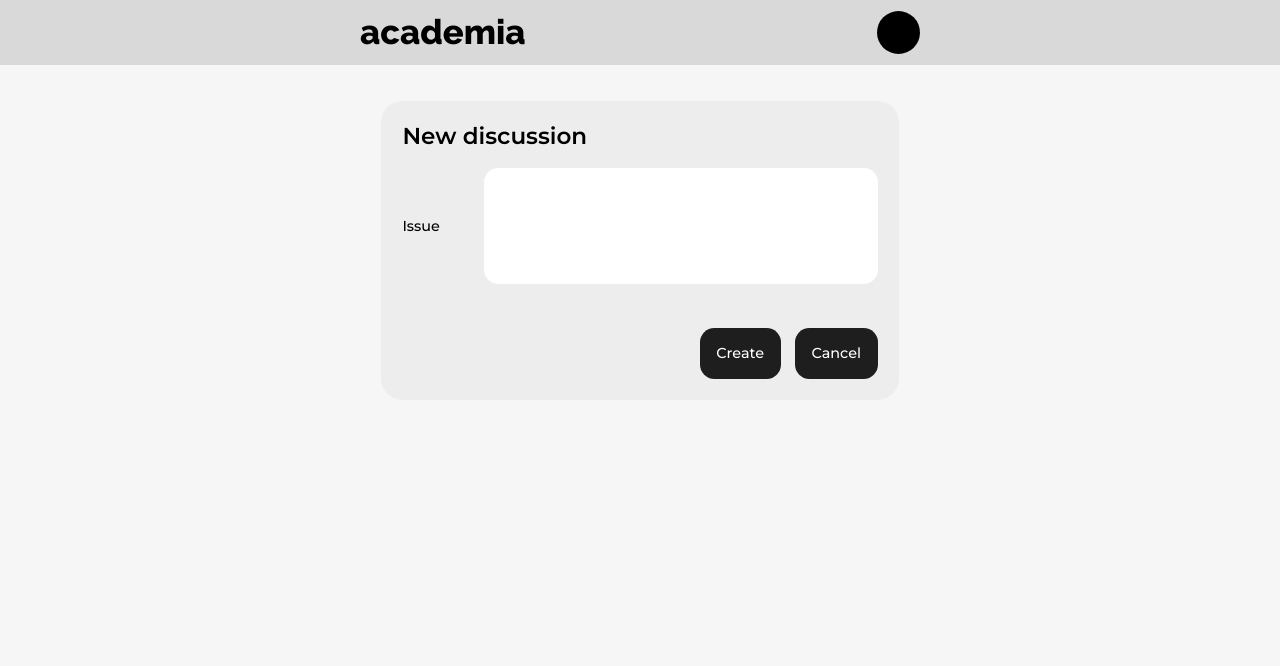
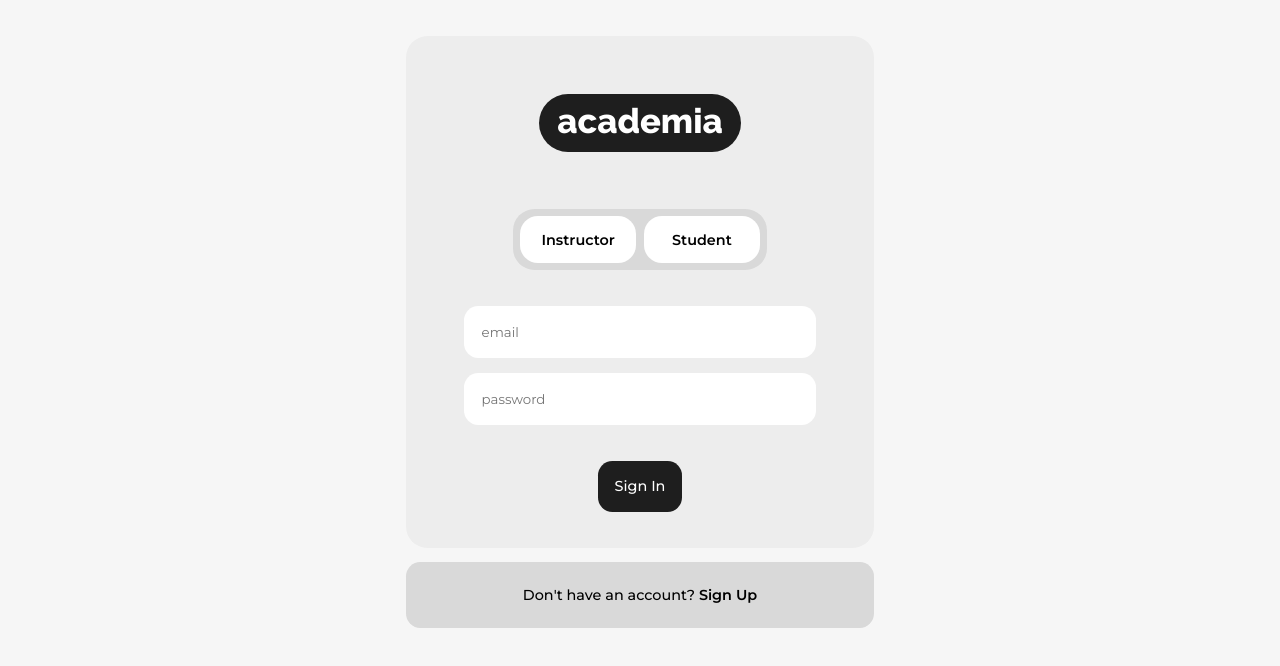
Before and after one commit to avi-spc/academia-backend, a React (Create React App) app in the folder client/: page / in a window 1280 px wide. Shown: the top 666 px of the page. Built offline with nearby package versions, Linux system fonts and the light colour scheme.

Commit message:
sass: added sass for components - signIn, signUp :lipstick:

```diff
--- a/client/src/App.js
+++ b/client/src/App.js
@@ -6,12 +6,13 @@ import Course from './components/create/Course';
 import Navbar from './components/header/Navabr';
 import Announcement from './components/create/Announcement';
 import Discussion from './components/create/Discussion';
+import SignUp from './components/auth/SignUp';
+import SignIn from './components/auth/SignIn';
 
 const App = () => {
 	return (
 		<div className="App">
-			<Navbar />
-			<Discussion />
+			<SignIn />
 		</div>
 	);
 };
--- a/client/src/components/auth/SignIn.jsx
+++ b/client/src/components/auth/SignIn.jsx
@@ -1,25 +1,25 @@
 const SignIn = () => {
 	return (
-		<div className="container">
+		<div className="container-small">
 			<div className="sign-in">
 				<div className="logo">academia</div>
-				<div className="account-type-tabs">
+				<div className="account-type-tabs text-normal-SM">
 					<div className="tab">Instructor</div>
 					<div className="tab">Student</div>
 				</div>
 				<form className="sign-in__form--instructor">
 					<input type="email" placeholder="email" />
 					<input type="password" placeholder="password" />
-					<button>Sign In</button>
+					<button className="btn btn--round">Sign In</button>
 				</form>
-				<form className="sign-in__form--student">
+				{/* <form className="sign-in__form--student">
 					<input type="text" placeholder="institute id" />
 					<input type="password" placeholder="password" />
 					<button>Sign In</button>
-				</form>
+				</form> */}
 			</div>
-			<button>
-				Don't have an account? <span>Sign Up</span>
+			<button className="btn-alternate text-normal-M">
+				Don't have an account? <span className="text-normal-SM">Sign Up</span>
 			</button>
 		</div>
 	);
--- a/client/src/components/auth/SignUp.jsx
+++ b/client/src/components/auth/SignUp.jsx
@@ -1,9 +1,9 @@
 const SignUp = () => {
 	return (
-		<div className="container">
+		<div className="container-small">
 			<div className="sign-up">
 				<div className="logo">academia</div>
-				<div className="account-type-tabs">
+				<div className="account-type-tabs text-normal-SM">
 					<div className="tab">Instructor</div>
 					<div className="tab">Student</div>
 				</div>
@@ -12,17 +12,17 @@ const SignUp = () => {
 					<input type="password" placeholder="password" />
 					<input type="text" placeholder="name" />
 					<input type="text" placeholder="access code" />
-					<button>Sign Up</button>
+					<button className="btn btn--round">Sign Up</button>
 				</form>
-				<form className="sign-up__form--student">
+				{/* <form className="sign-up__form--student">
 					<input type="text" placeholder="institute id" />
 					<input type="password" placeholder="password" />
 					<input type="text" placeholder="name" />
 					<button>Sign Up</button>
-				</form>
+				</form> */}
 			</div>
-			<button>
-				Already have an account? <span>Sign In</span>
+			<button className="btn-alternate text-normal-M">
+				Already have an account? <span className="text-normal-SM">Sign In</span>
 			</button>
 		</div>
 	);
--- a/client/src/components/header/Navabr.jsx
+++ b/client/src/components/header/Navabr.jsx
@@ -1,7 +1,9 @@
 const Navbar = () => {
 	return (
 		<div className="navbar">
-			<div className="navbar__logo">academia</div>
+			<div>
+				<div className="navbar__logo">academia</div>
+			</div>
 			<div className="navbar__account"></div>
 		</div>
 	);
--- a/client/src/index.css
+++ b/client/src/index.css
@@ -4,7 +4,8 @@
 *::before,
 *::after {
   margin: 0;
-  padding: 0; }
+  padding: 0;
+  box-sizing: border-box; }
 
 html {
   font-size: 45%; }
@@ -67,6 +68,10 @@ h1 {
   font-size: 1.6rem;
   font-weight: 500; }
 
+.container-small {
+  max-width: 65rem;
+  margin: 5rem auto; }
+
 .container-medium {
   max-width: 66rem;
   margin: 5rem auto;
@@ -102,6 +107,52 @@ h1 {
   .announcement__message {
     grid-column: 2/-1; }
 
+.sign-up,
+.sign-in {
+  display: grid;
+  grid-template-columns: 1fr;
+  justify-items: center;
+  padding: 8rem;
+  padding-bottom: 5rem;
+  background-color: #ededed;
+  border-radius: 3rem; }
+  .sign-up .account-type-tabs,
+  .sign-in .account-type-tabs {
+    display: grid;
+    grid-template-columns: repeat(2, minmax(0, 1fr));
+    grid-gap: 0 1rem;
+    text-align: center;
+    padding: 1rem;
+    background-color: #d9d9d9;
+    border-radius: 3rem; }
+    .sign-up .account-type-tabs .tab,
+    .sign-in .account-type-tabs .tab {
+      padding: 2rem 3rem;
+      border-radius: 2.5rem;
+      background-color: #ffffff; }
+  .sign-up form,
+  .sign-in form {
+    text-align: center;
+    margin: 5rem auto 0 auto; }
+    .sign-up form input,
+    .sign-in form input {
+      width: 100%; }
+      .sign-up form input:not(:first-child),
+      .sign-in form input:not(:first-child) {
+        margin-top: 2rem; }
+    .sign-up form button,
+    .sign-in form button {
+      margin-top: 5rem; }
+
+.logo {
+  font-family: 'Raleway', sans-serif;
+  font-size: 4.8rem;
+  margin-bottom: 8rem;
+  padding: 1rem 2.5rem 1.5rem 2.5rem;
+  color: #ffffff;
+  background-color: #1e1e1e;
+  border-radius: 10rem; }
+
 .btn {
   font-family: 'Montserrat', sans-serif;
   color: #ffffff;
@@ -129,6 +180,21 @@ h1 {
   .btn--danger {
     color: #c93b37;
     background-color: #ff938b; }
+
+.btn-alternate {
+  font-family: 'Montserrat', sans-serif;
+  margin-top: 2rem;
+  padding: 3.3rem 0;
+  width: 100%;
+  color: #000000;
+  background-color: #d9d9d9;
+  border-radius: 2rem;
+  border-style: none;
+  cursor: pointer; }
+  .btn-alternate:hover {
+    background-color: #ededed; }
+  .btn-alternate span {
+    color: #000000; }
 
 .chore {
   border-radius: 2.5rem;
@@ -329,7 +395,11 @@ h1 {
   background-color: #d9d9d9; }
   .navbar__logo {
     font-family: 'Raleway', sans-serif;
-    font-size: 4.8rem; }
+    font-size: 4.8rem;
+    padding: 1rem 2.5rem 1.5rem 2.5rem;
+    color: #ffffff;
+    background-color: #1e1e1e;
+    border-radius: 10rem; }
   .navbar__account {
     width: 6rem;
     height: 6rem;
--- a/client/src/sass/base/_base.scss
+++ b/client/src/sass/base/_base.scss
@@ -3,6 +3,7 @@
 *::after {
 	margin: 0;
 	padding: 0;
+	box-sizing: border-box;
 }
 
 html {
--- a/client/src/sass/base/_utilities.scss
+++ b/client/src/sass/base/_utilities.scss
@@ -1,3 +1,8 @@
+.container-small {
+	max-width: 65rem;
+	margin: 5rem auto;
+}
+
 .container-medium {
 	max-width: 66rem;
 	margin: 5rem auto;
--- /dev/null
+++ b/client/src/sass/components/_auth.scss
@@ -0,0 +1,60 @@
+.sign-up,
+.sign-in {
+	display: grid;
+	grid-template-columns: 1fr;
+	justify-items: center;
+
+	padding: 8rem;
+	padding-bottom: 5rem;
+
+	background-color: $color-surface-secondary;
+	border-radius: $border-radius-extra-large;
+
+	.account-type-tabs {
+		display: grid;
+		grid-template-columns: repeat(2, minmax(0, 1fr));
+		grid-gap: 0 1rem;
+
+		text-align: center;
+		padding: 1rem;
+
+		background-color: $color-surface-primary;
+		border-radius: $border-radius-extra-large;
+
+		.tab {
+			padding: 2rem 3rem;
+
+			border-radius: $border-radius-large;
+			background-color: $color-surface-tertiary;
+		}
+	}
+
+	form {
+		text-align: center;
+		margin: 5rem auto 0 auto;
+
+		input {
+			width: 100%;
+
+			&:not(:first-child) {
+				margin-top: 2rem;
+			}
+		}
+
+		button {
+			margin-top: 5rem;
+		}
+	}
+}
+
+.logo {
+	font-family: 'Raleway', sans-serif;
+	font-size: 4.8rem;
+
+	margin-bottom: 8rem;
+
+	padding: 1rem 2.5rem 1.5rem 2.5rem;
+	color: $color-text-primary;
+	background-color: $color-surface-quarternary;
+	border-radius: 10rem;
+}
--- a/client/src/sass/components/_button.scss
+++ b/client/src/sass/components/_button.scss
@@ -41,3 +41,27 @@
 		background-color: $color-surface-error;
 	}
 }
+
+.btn-alternate {
+	font-family: 'Montserrat', sans-serif;
+
+	margin-top: 2rem;
+	padding: 3.3rem 0;
+	width: 100%;
+
+	color: $color-text-secondary;
+
+	background-color: $color-surface-primary;
+	border-radius: $border-radius-medium;
+	border-style: none;
+
+	cursor: pointer;
+
+	&:hover {
+		background-color: $color-surface-secondary;
+	}
+
+	span {
+		color: $color-text-secondary;
+	}
+}
--- a/client/src/sass/components/_navbar.scss
+++ b/client/src/sass/components/_navbar.scss
@@ -9,6 +9,11 @@
 	&__logo {
 		font-family: 'Raleway', sans-serif;
 		font-size: 4.8rem;
+
+		padding: 1rem 2.5rem 1.5rem 2.5rem;
+		color: $color-text-primary;
+		background-color: $color-surface-quarternary;
+		border-radius: 10rem;
 	}
 
 	&__account {
--- a/client/src/sass/main.scss
+++ b/client/src/sass/main.scss
@@ -5,6 +5,7 @@
 @import './base/utilities';
 
 @import './components/announcement';
+@import './components/auth';
 @import './components/button';
 @import './components/chore';
 @import './components/course-card';
```
